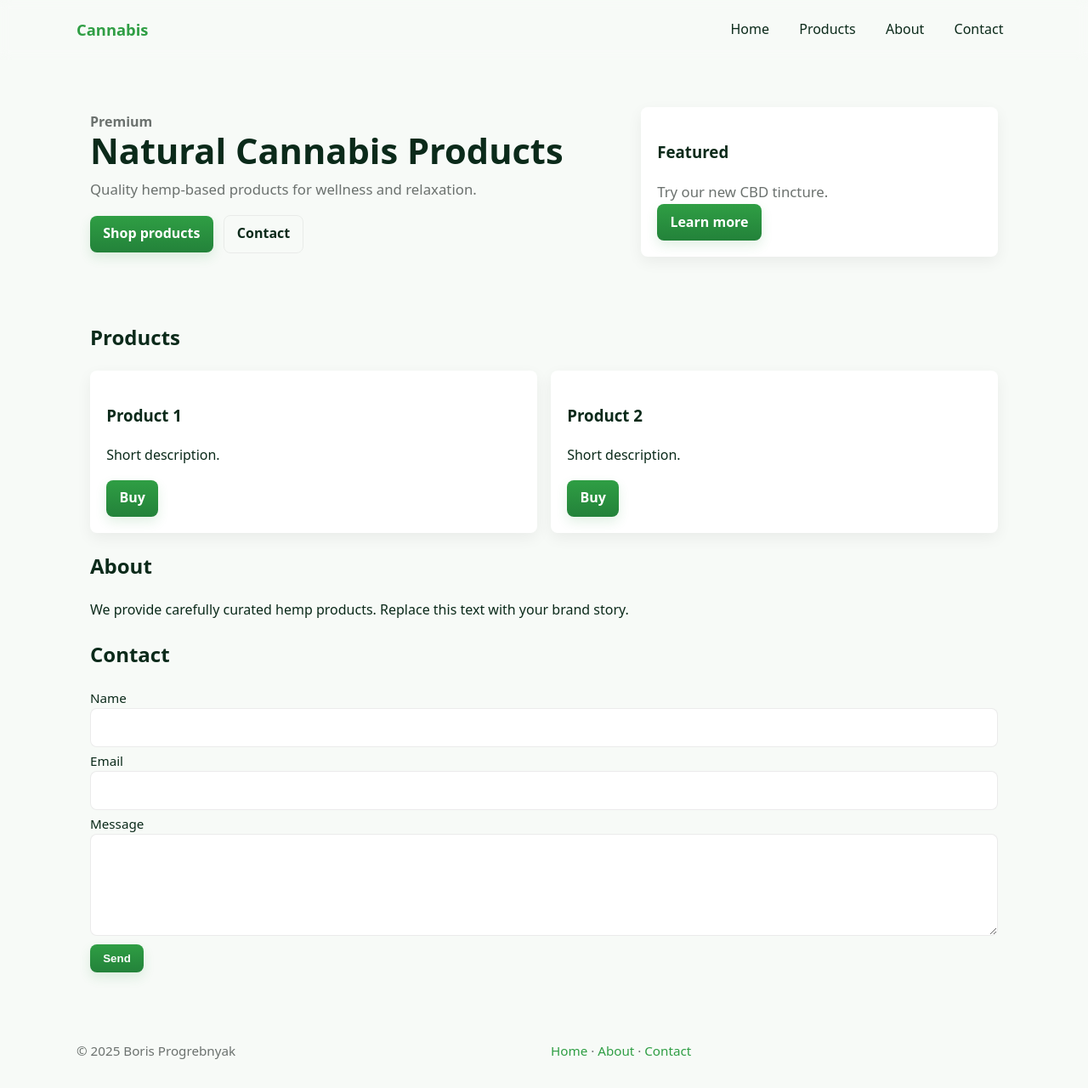
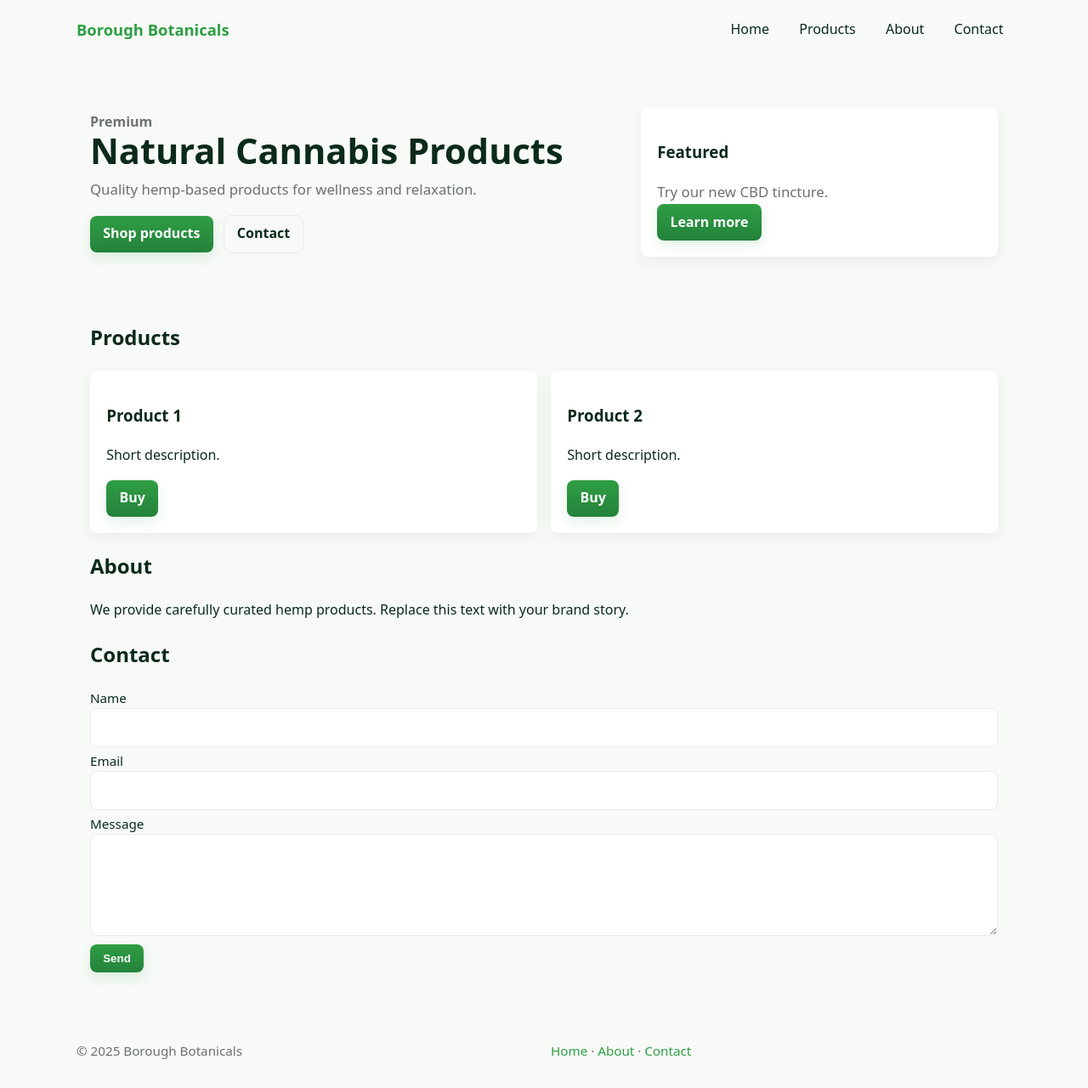
Before and after one commit to ProgrebnyakB/cannabis-website, a plain HTML site: page home.html in a window 1280 px wide. Shown: the whole page at 85% size. Drawn offline with Linux system fonts and the light colour scheme.

Commit message:
Branding: rename site to 'Borough Botanicals' (titles, logo, meta, README)

```diff
--- a/home.html
+++ b/home.html
@@ -3,14 +3,14 @@
 <head>
   <meta charset="utf-8" />
   <meta name="viewport" content="width=device-width,initial-scale=1" />
-  <title>Cannabis — Home</title>
-  <meta name="description" content="Premium cannabis products and information." />
+  <title>Borough Botanicals — Home</title>
+  <meta name="description" content="Borough Botanicals — premium hemp and CBD products for wellness and relaxation." />
   <link rel="stylesheet" href="styles/main.css" />
 </head>
 <body>
   <header class="site-header">
     <div class="container">
-      <div class="logo">Cannabis</div>
+  <div class="logo">Borough Botanicals</div>
       <nav class="nav" aria-label="Main Navigation">
         <a href="#home">Home</a>
         <a href="#products">Products</a>
@@ -79,8 +79,8 @@
   </main>
 
   <footer class="site-footer container">
-    <div class="grid grid-2">
-      <div>© <span id="year">2025</span> Boris Progrebnyak</div>
+  <div class="grid grid-2">
+  <div>© <span id="year">2025</span> Borough Botanicals</div>
       <nav aria-label="Footer Navigation">
         <a href="#home">Home</a> · <a href="#about">About</a> · <a href="#contact">Contact</a>
       </nav>
```
Also changed, not shown: index.html (+5 -5 lines), README.md.
